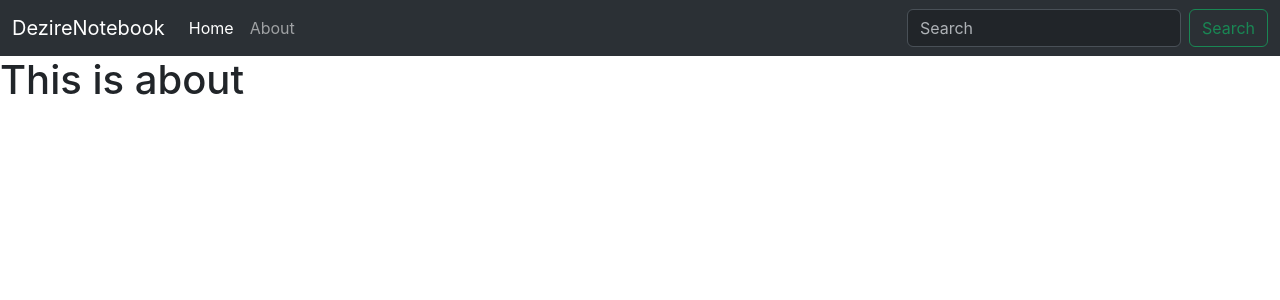
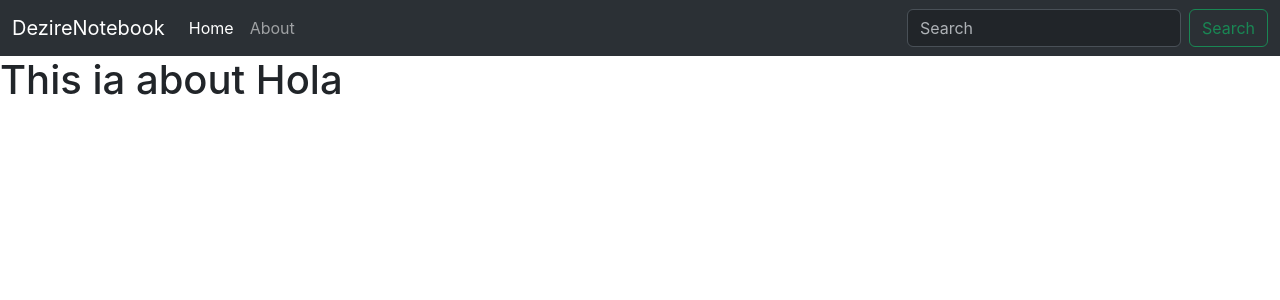
Before and after one commit to debarkamondal/dezire-notebook-frontend, a React (Create React App) app: page /about in a window 1280 px wide. Shown: the top 300 px of the page. Built offline with nearby package versions, Linux system fonts and the light colour scheme.

Commit message:
feat: added contextAPI passing state to every child

```diff
--- a/src/App.js
+++ b/src/App.js
@@ -3,6 +3,7 @@
 import Home from "./pages/Home";
 import About from "./pages/About";
 import Navbar from "./components/Navbar";
+import NoteState from "./context/notes/NoteState";
 
 const router = createBrowserRouter([
   {
@@ -32,9 +33,10 @@
 function App() {
   return (
     <>
-      {/* <Navbar /> */}
-      <Outlet />
-      <RouterProvider router={router} />
+      <NoteState>
+        <Outlet />
+        <RouterProvider router={router} />
+      </NoteState>
     </>
   );
 }
--- /dev/null
+++ b/src/context/notes/NoteState.js
@@ -0,0 +1,14 @@
+// import React from "react";
+import NoteContext from "./noteContext";
+
+const NoteState = (props) => {
+  const state = {
+    name: "Hola",
+    hobby: "Guitar",
+  };
+  return (
+    <NoteContext.Provider value={state}>{props.children}</NoteContext.Provider>
+  );
+};
+
+export default NoteState;
--- /dev/null
+++ b/src/context/notes/noteContext.js
@@ -0,0 +1,4 @@
+import { createContext } from "react";
+
+const noteContext = createContext();
+export default noteContext;
--- a/src/pages/About.jsx
+++ b/src/pages/About.jsx
@@ -1,7 +1,9 @@
-import React from "react";
+import React, { useContext } from "react";
+import noteContext from "../context/notes/noteContext";
 
 const About = () => {
-  return <h1>This is about</h1>;
+  const context = useContext(noteContext);
+  return <h1>This ia about {context.name}</h1>;
 };
 
 export default About;
```
Also changed, not shown: src/logo.svg (deleted).
